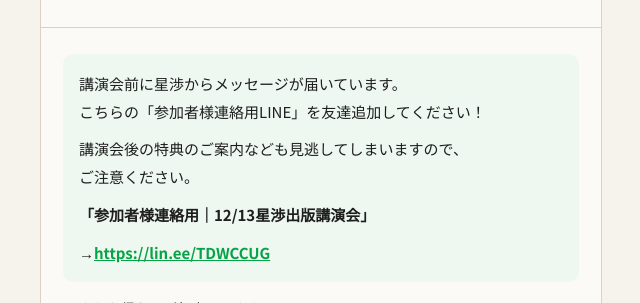
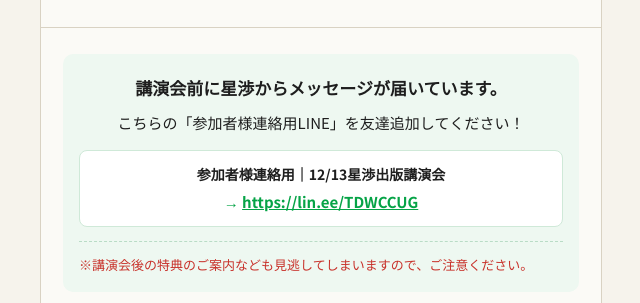
Before and after one commit to kiyokasnspa-alt/hoshi1213-eticket-demo, a plain HTML site: page g/3rd5ddgy/index.html in a window 1280 px wide. Shown: the part 459-762 px from the top of the page, without its empty margins (319-959 px from the left). Drawn offline with Linux system fonts and the light colour scheme.

Commit message:
団体ページのLINE案内の見せ方を変更（見出し＋まん中寄せ、リンクを白い枠に、注意を赤字）
Co-Authored-By: Claude Opus 5.5 <noreply@anthropic.com>

```diff
--- a/assets/style.css
+++ b/assets/style.css
@@ -183,12 +183,16 @@ h3.sub{font-size:20px;font-weight:600;letter-spacing:.1em;text-align:center;marg
 .g-go{font-size:18px;padding:16px;margin-top:0;text-align:center;letter-spacing:.08em}
 .g-back{display:inline-block;font-size:14px;color:var(--sub);text-decoration:none;margin-bottom:10px}
 /* 団体ページ1ページ目の LINE のご案内とご欠席の注意（瑞穂さん 11/19） */
-.g-line{margin:0;border-radius:10px;background:#eef8f1;padding:16px 16px 6px;font-size:15px;line-height:1.85}
-.g-line p{margin:0 0 10px}
-.g-line .gl-name{font-weight:700}
-.g-line .gl-note{display:block;margin-top:10px}
+.g-line{margin:0;border-radius:10px;background:#eef8f1;padding:20px 16px 16px;text-align:center}
+.g-line p{margin:0}
 .g-line .kp{display:inline-block}
+.g-line .gl-h{font-size:17px;font-weight:700;line-height:1.6;margin:0 0 8px}
+.g-line .gl-b{font-size:15px;line-height:1.8}
+.g-line .gl-box{background:#fff;border-radius:8px;padding:12px 14px;margin:14px 0 0;border:1px solid #cfe9d8}
+.g-line .gl-name{font-size:14px;font-weight:700;line-height:1.6}
+.g-line .gl-url{font-size:15px;line-height:1.6;margin-top:4px;color:#05a346;font-weight:700;word-break:break-all}
 .g-line a{color:#05a346;font-weight:700;word-break:break-all}
+.g-line .gl-note{font-size:13px;line-height:1.75;color:var(--red);margin:14px 0 0;text-align:left;padding-top:12px;border-top:1px dashed #b9dcc6}
 .g-absent{font-size:14px;line-height:1.8;color:var(--ink);margin:14px 2px 0}
 .g-lead .g-tap{font-size:15px;font-weight:700;color:var(--ink);text-align:center;margin-bottom:12px}
 .g-door{margin-top:4px}
--- a/g/3rd5ddgy/index.html
+++ b/g/3rd5ddgy/index.html
@@ -7,7 +7,7 @@
 <title>山野清香（テスト） 様 団体 ご案内｜星渉「自分アップデート」出版記念講演会</title>
 <link rel="preconnect" href="https://fonts.googleapis.com">
 <link href="https://fonts.googleapis.com/css2?family=Noto+Serif+JP:wght@400;600;700&family=Noto+Sans+JP:wght@400;500;700&display=swap" rel="stylesheet">
-<link rel="stylesheet" href="../../assets/style.css?v=05ecee35">
+<link rel="stylesheet" href="../../assets/style.css?v=2fe83a55">
 </head>
 <body>
 <div class="wrap">
@@ -25,15 +25,20 @@
   <a class="btn primary g-go" href="m/">チケットを確認する</a>
 </section>
 
-<!-- 参加者様連絡用LINEのご案内（瑞穂さん 11/19。11/20 瑞穂さんの文に差し替え）。
-     最初の <p> の数は変えない。.kp は文の区切りでだけ折り返すため（1文字だけ次の行に落ちないように）。（見た目の修正指示シートの番号12〜15と画面の対応がずれないように） -->
-<section class="card">
-  <div class="g-line">
-    <p><span class="kp">講演会前に</span><span class="kp">星渉から</span><span class="kp">メッセージが</span><span class="kp">届いています。</span><br><span class="kp">こちらの</span><span class="kp">「参加者様連絡用LINE」を</span><span class="kp">友達追加して</span><span class="kp">ください！</span><span class="gl-note"><span class="kp">講演会後の</span><span class="kp">特典のご案内なども</span><span class="kp">見逃してしまいますので、</span><span class="kp">ご注意ください。</span></span></p>
-    <p class="gl-name">「参加者様連絡用｜12/13星渉出版講演会」</p>
-    <p>→<a href="https://lin.ee/TDWCCUG" target="_blank" rel="noopener">https://lin.ee/TDWCCUG</a></p>
-  </div>
-  <p class="g-absent">※やむを得ないご欠席につきましては、<br>団体代表者様へお伝え願います。</p>
+<!-- 参加者様連絡用LINEのご案内（瑞穂さん 11/19。11/20 瑞穂さんの文に差し替え。11/20 清香さん：案1の並び（まん中寄せ・1文目を見出し）＋案3のリンク枠）。
+       .kp は文の区切りでだけ折り返すため（1文字だけ次の行に落ちないように）。
+       並びを変えたら template/live_style_map.json の団体ページ1 番号12〜15 も直す（見た目の修正指示シートの番号と画面の対応）。 -->
+  <section class="card">
+    <div class="g-line">
+      <p class="gl-h"><span class="kp">講演会前に</span><span class="kp">星渉から</span><span class="kp">メッセージが</span><span class="kp">届いています。</span></p>
+      <p class="gl-b"><span class="kp">こちらの</span><span class="kp">「参加者様連絡用LINE」を</span><span class="kp">友達追加して</span><span class="kp">ください！</span></p>
+      <div class="gl-box">
+        <p class="gl-name"><span class="kp">参加者様連絡用｜</span><span class="kp">12/13星渉出版講演会</span></p>
+        <p class="gl-url">→ <a href="https://lin.ee/TDWCCUG" target="_blank" rel="noopener">https://lin.ee/TDWCCUG</a></p>
+      </div>
+      <p class="gl-note">※<span class="kp">講演会後の</span><span class="kp">特典のご案内なども</span><span class="kp">見逃してしまいますので、</span><span class="kp">ご注意ください。</span></p>
+    </div>
+    <p class="g-absent">※やむを得ないご欠席につきましては、<br>団体代表者様へお伝え願います。</p>
 </section>
 
 <section class="card">
```
Also changed, not shown: assets/live_style_map.json (+1 -1 lines), g/3rd5ddgy/m/index.html (+1 -1 lines), t/fqv7hhtt/index.html (+1 -1 lines), t/hrivhhr9/index.html (+1 -1 lines), t/ueii2hz4/index.html (+1 -1 lines).
